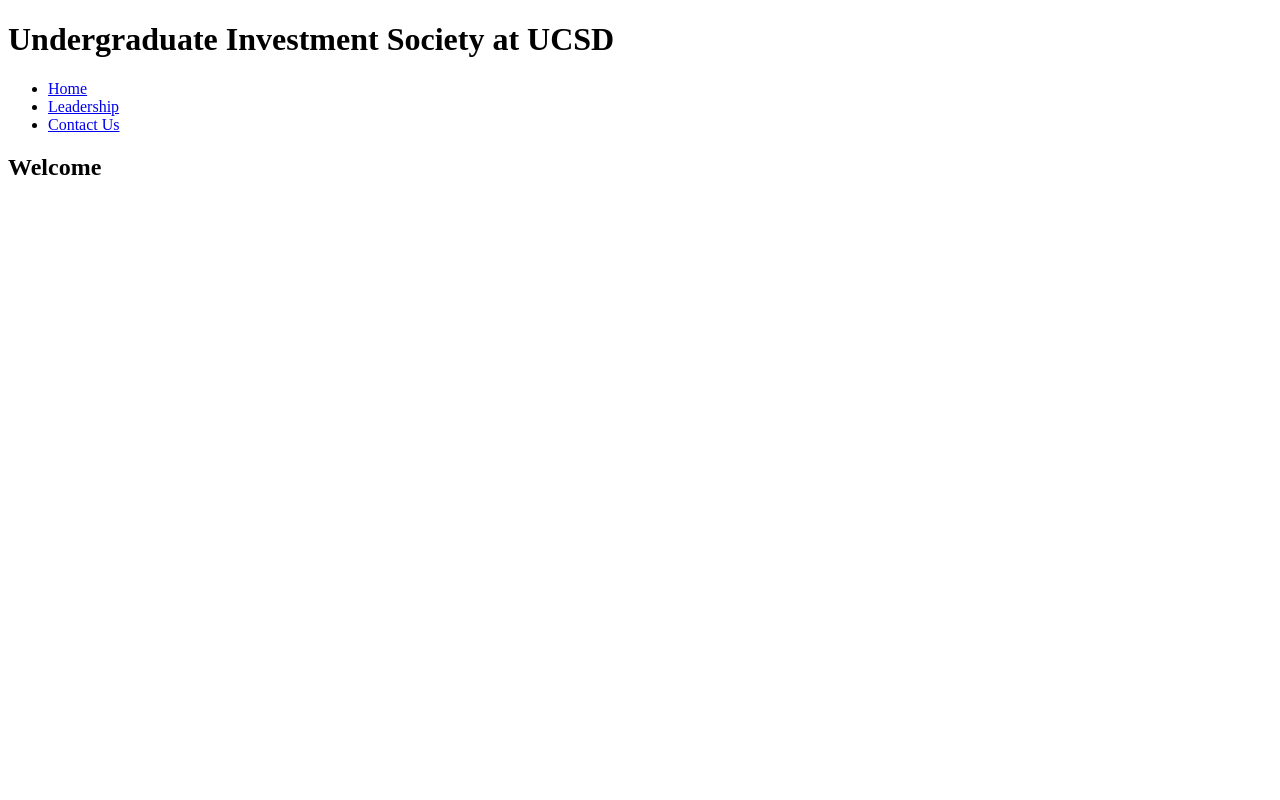
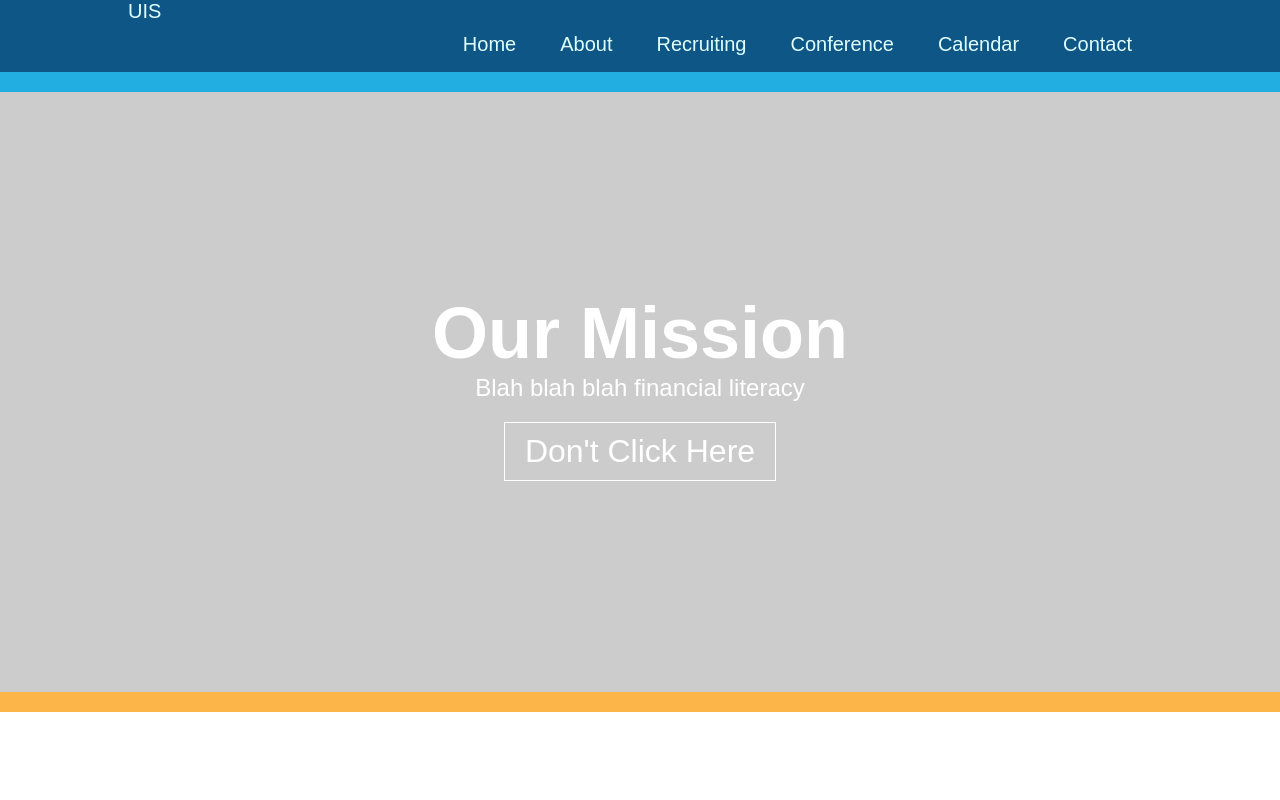
Before and after one commit to vqdo/187b, a plain HTML site: page app/index.html in a window 1280 px wide. Shown: the top 800 px of the page. Drawn offline with nearby package versions, Linux system fonts and the light colour scheme; some packages are replaced by stand-ins of ours.

Commit message:
Setting up base files

```diff
--- a/app/app.js
+++ b/app/app.js
@@ -1,16 +1,47 @@
-var app = angular.module('beta', [], function($routeProvider, $locationProvider) {
-  $routeProvider.when('/home', {
-    templateUrl: '/partials/home',
-    controller: HomeController
-  });
-  // When you put /home, it also automatically handles /home/ as well
-  $routeProvider.when('/login', {
-    templateUrl: '/partials/login',
-    controller: LoginController
-  });
-  $routeProvider.otherwise( { redirectTo: '/login'} );
+'use strict';
 
-  // configure html5 to get links working
-  // If you don't do this, you URLs will be base.com/#/home rather than base.com/home
-  $locationProvider.html5Mode(true);
-});
+/* App Module */
+
+var uis = angular.module('uis', [
+  'ngRoute',
+
+  'uisControllers',
+  // 'uisFilters',
+  'uisServices',
+  'uisAnimations'
+]);
+
+console.log("HELLO!");
+uis.config(['$routeProvider',
+  function($routeProvider, $locationProvider) {
+    $routeProvider.
+      when('/', {
+        templateUrl: 'partials/home.html',
+        controller: 'HomePageCtrl'
+      }).
+      when('/about', {
+        templateUrl: 'partials/about.html',
+        controller: 'AboutPageCtrl'
+      }).
+      when('/calendar', {
+        templateUrl: 'partials/calendar.html',
+        controller: 'CalendarPageCtrl'
+      }).
+      when('/conference', {
+        templateUrl: 'partials/conference.html',
+        controller: 'ConferencePageCtrl'
+      }).
+      when('/recruiting', {
+        templateUrl: 'partials/recruiting.html',
+        controller: 'RecruitingPageCtrl'
+      }).
+      when('/contact', {
+        templateUrl: 'partials/contact.html',
+        controller: 'ContactPageCtrl'
+      }).
+      otherwise({
+        redirectTo: '/'
+      });
+
+      //$locationProvider.html5Mode(true);
+  }]);
--- a/app/index.html
+++ b/app/index.html
@@ -18,25 +18,37 @@
 		<script src="js/controllers.js"></script>
 		<script src="js/filters.js"></script>
 		<script src="js/services.js"></script>
-		<script src="js/app.js"></script>
+		<script src="app.js"></script>
 
 	</head>
 	<body>
 		<header>
-			<h1>Undergraduate Investment Society at UCSD</h1>
+			<div class="container cf">
+
+				<h1>UIS</h1>
 				<nav>
 					<ul>
 						<li>
 							<a href="#/home">Home</a>
 						</li>
 						<li>
-						<a href="#/leadership">Leadership</a>
+							<a href="#/about">About</a>
 						</li>
 						<li>
-						<a href="#/contact">Contact Us</a>
+							<a href="#/recruiting">Recruiting</a>
+						</li>
+						<li>
+							<a href="#/conference">Conference</a>
+						</li>
+						<li>
+							<a href="#/calendar">Calendar</a>
+						</li>
+						<li>
+							<a href="#/contact">Contact</a>
 						</li>
 					</ul>
 				</nav>
+			</div>
 		</header>
 		<div class="content">
 			<div ng-view>
--- a/app/js/app.js
+++ /dev/null
@@ -1,33 +0,0 @@
-'use strict';
-
-/* App Module */
-
-var uis = angular.module('uis', [
-  'ngRoute',
-
-  'uisControllers',
-  // 'uisFilters',
-  'uisServices',
-  'uisAnimations'
-]);
-
-console.log("!");
-uis.config(['$routeProvider',
-  function($routeProvider) {
-    $routeProvider.
-      when('/', {
-        templateUrl: 'partials/home.html',
-        controller: 'HomePageCtrl'
-      }).
-      when('/leadership', {
-        templateUrl: 'partials/leadership.html',
-        controller: 'LeadershipPageCtrl'
-      }).
-      when('/contact', {
-        templateUrl: 'partials/contact.html',
-        controller: 'ContactPageCtrl'
-      }).
-      otherwise({
-        redirectTo: '/'
-      });
-  }]);
--- a/app/js/controllers.js
+++ b/app/js/controllers.js
@@ -9,8 +9,8 @@ uisControllers.controller('HomePageCtrl', ['$scope',
 
   }]);
 
-uisControllers.controller('LeadershipPageCtrl', ['$scope',
-  function($scope, LeadershipPage) {
+uisControllers.controller('RecruitingPageCtrl', ['$scope',
+  function($scope, RecruitingPage) {
 
   }]);
 
@@ -18,6 +18,24 @@ uisControllers.controller('ContactPageCtrl', ['$scope',
   function($scope, ContactPage) {
 
   }]);
+
+uisControllers.controller('CalendarPageCtrl', ['$scope',
+  function($scope, CalendarPage) {
+
+  }]);
+
+
+uisControllers.controller('ConferencePageCtrl', ['$scope',
+  function($scope, ConferencePage) {
+
+  }]);
+
+uisControllers.controller('AboutPageCtrl', ['$scope',
+  function($scope, AboutPage) {
+
+  }]);
+
+
 
 // phonecatControllers.controller('PhoneDetailCtrl', ['$scope', '$routeParams', 'Phone',
 //   function($scope, $routeParams, Phone) {
--- a/app/master.css
+++ b/app/master.css
@@ -0,0 +1,152 @@
+/* http://meyerweb.com/eric/tools/css/reset/
+   v2.0 | 20110126
+   License: none (public domain)
+*/
+
+html, body, div, span, applet, object, iframe,
+h1, h2, h3, h4, h5, h6, p, blockquote, pre,
+a, abbr, acronym, address, big, cite, code,
+del, dfn, em, img, ins, kbd, q, s, samp,
+small, strike, strong, sub, sup, tt, var,
+b, u, i, center,
+dl, dt, dd, ol, ul, li,
+fieldset, form, label, legend,
+table, caption, tbody, tfoot, thead, tr, th, td,
+article, aside, canvas, details, embed,
+figure, figcaption, footer, header, hgroup,
+menu, nav, output, ruby, section, summary,
+time, mark, audio, video {
+    margin: 0;
+    padding: 0;
+    border: 0;
+    font-size: 100%;
+    font: inherit;
+    vertical-align: baseline;
+}
+/* HTML5 display-role reset for older browsers */
+article, aside, details, figcaption, figure,
+footer, header, hgroup, menu, nav, section {
+    display: block;
+}
+body {
+    line-height: 1;
+}
+ol, ul {
+    list-style: none;
+}
+blockquote, q {
+    quotes: none;
+}
+blockquote:before, blockquote:after,
+q:before, q:after {
+    content: '';
+    content: none;
+}
+table {
+    border-collapse: collapse;
+    border-spacing: 0;
+}
+
+/*********************************************
+ * Structure
+ *********************************************/
+
+.container {
+    margin: auto;
+     width: 1024px;
+}
+
+/*********************************************
+ * Header
+ *********************************************/
+
+ header {
+     background: #0e5686;
+     border-bottom: 20px solid #22aee1;
+ }
+ header h1, header a {
+    color: #e0ffff;
+    font: normal 20px Arial, sans-serif;
+ }
+ header nav {
+    float: right;
+    text-align: right;
+ }
+ header li {
+     display: inline-block;
+ }
+ header a {
+    border-bottom: 6px solid transparent ;
+    display: inline-block;
+    padding: 10px 20px;
+    text-decoration: none;
+ }
+ header a:hover {
+     border-bottom: 6px solid #fbb548 ;
+ }
+
+ /*********************************************
+ * Home
+ *********************************************/
+
+ .panel-intro {
+     background: #CCC;
+     border-bottom: 20px solid #fbb548;
+     height: 600px;
+ }
+ .panel-text {
+     color: #FFF;
+     padding-top: 200px;
+     text-align: center;
+ }
+ .panel-text h2 {
+     font: bold 72px Arial, sans-serif;
+ }
+ .panel-text p {
+     font: normal 24px Arial, sans-serif;
+ }
+ .panel-intro button {
+     background: transparent;
+     border: 1px solid #FFF;
+     color: #FFF;
+     font: normal 32px Arial, sans-serif;
+     padding: 10px 20px;
+     margin: 20px 0;
+ }
+
+/*********************************************
+ * Home
+ *********************************************/
+
+ footer {
+     background: #22aee1;
+     min-height: 200px;
+     /* temp */ margin-top: 500px;
+ }
+
+ /**
+ * For modern browsers
+ * 1. The space content is one way to avoid an Opera bug when the
+ *    contenteditable attribute is included anywhere else in the document.
+ *    Otherwise it causes space to appear at the top and bottom of elements
+ *    that are clearfixed.
+ * 2. The use of `table` rather than `block` is only necessary if using
+ *    `:before` to contain the top-margins of child elements.
+ */
+.cf:before,
+.cf:after {
+    content: " "; /* 1 */
+    display: table; /* 2 */
+}
+
+.cf:after {
+    clear: both;
+}
+
+/**
+ * For IE 6/7 only
+ * Include this rule to trigger hasLayout and contain floats.
+ */
+.cf {
+    *zoom: 1;
+}
--- a/app/partials/home.html
+++ b/app/partials/home.html
@@ -1 +1,11 @@
-<h2>Welcome</h2>
+<div class="panel-intro">
+    <div class="container">
+        <div class="panel-text">
+            <h2>Our Mission</h2>
+            <p>Blah blah blah financial literacy</p>
+            <button>
+                Don't Click Here
+            </button>
+        </div>
+    </div>
+</div>
```
Also changed, not shown: app/partials/about.html (added, +1 -0 lines), app/partials/calendar.html (added, +1 -0 lines), app/partials/conference.html (added, +1 -0 lines), IDIDIT.txt (deleted), app/partials/recruiting.html (renamed from app/partials/leadership.html). Lines whose indentation alone changed are shown as unchanged.
